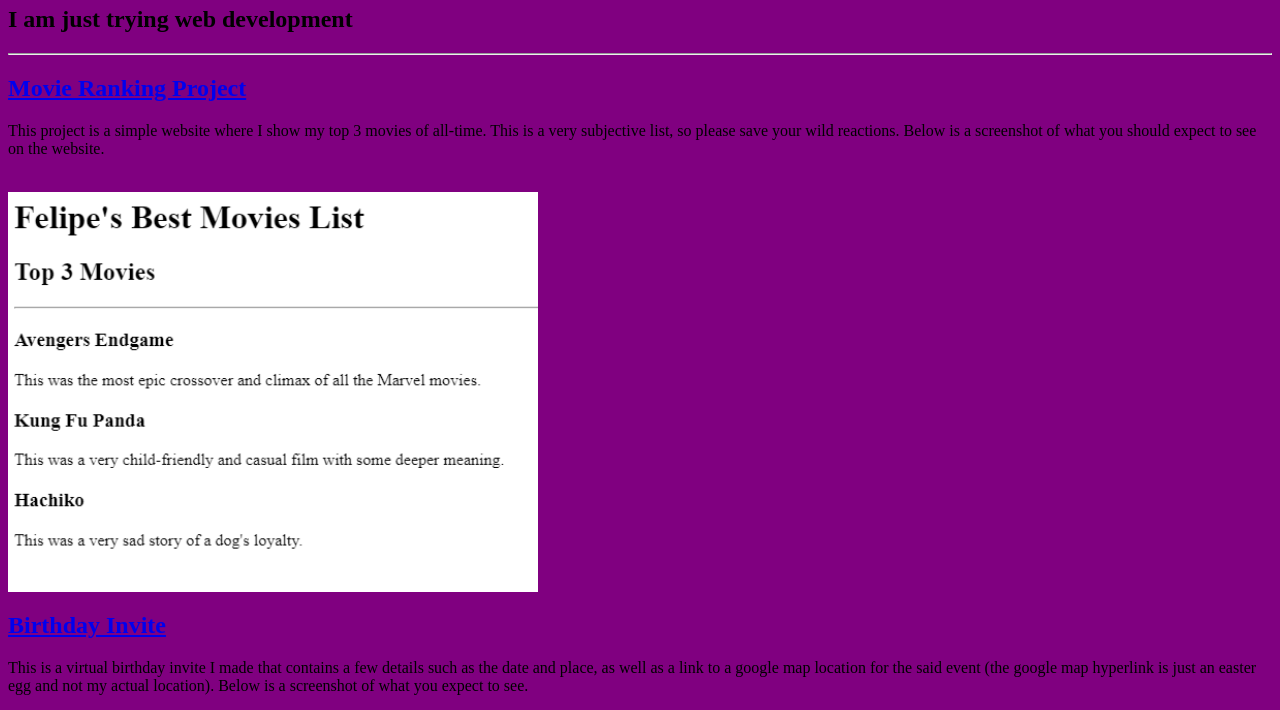
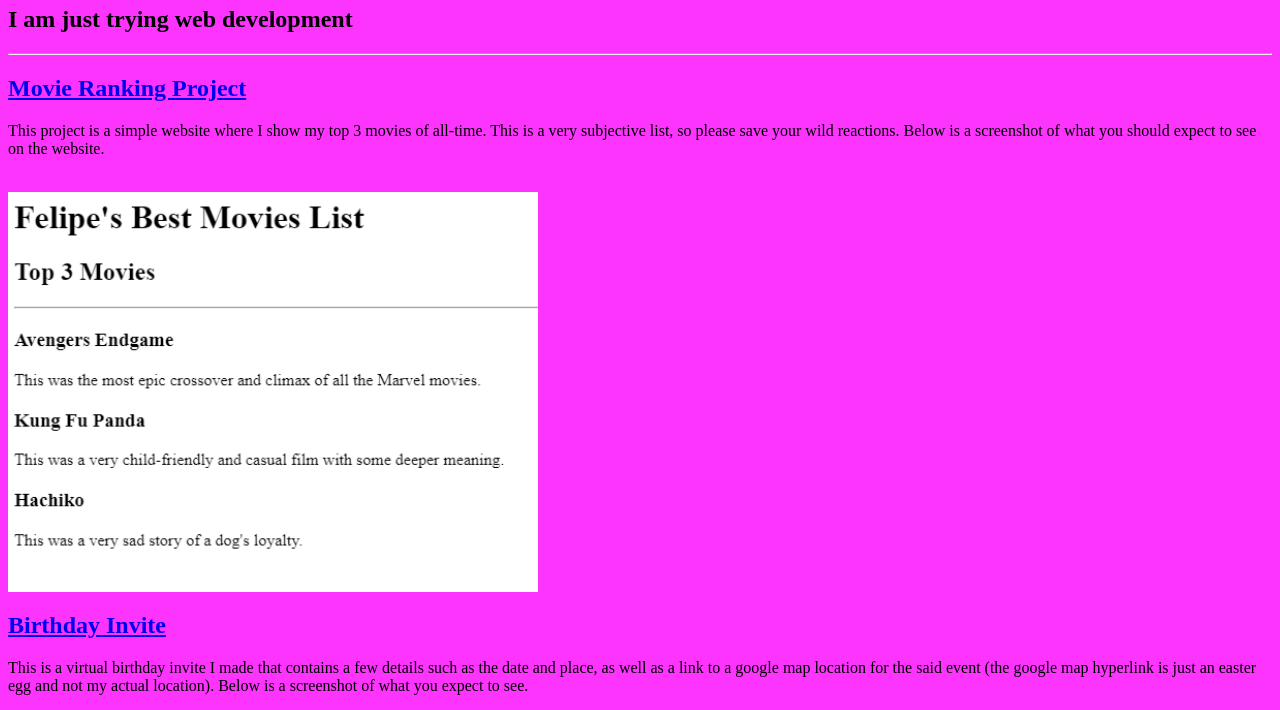
Before and after one commit to Fixalot12/html-portfolio, a plain HTML site: page index.html in a window 1280 px wide. Shown: the part 60-770 px from the top of the page. Drawn offline with Linux system fonts and the light colour scheme.

Commit message:
Changed purple to a lighter shade for visibility

```diff
--- a/index.html
+++ b/index.html
@@ -4,7 +4,7 @@
         <title>Felipe's Portfolio</title>
         <style>
             body{
-                background-color: purple;
+                background-color: rgb(253, 52, 253);
             }
         </style>
     </head>
```
